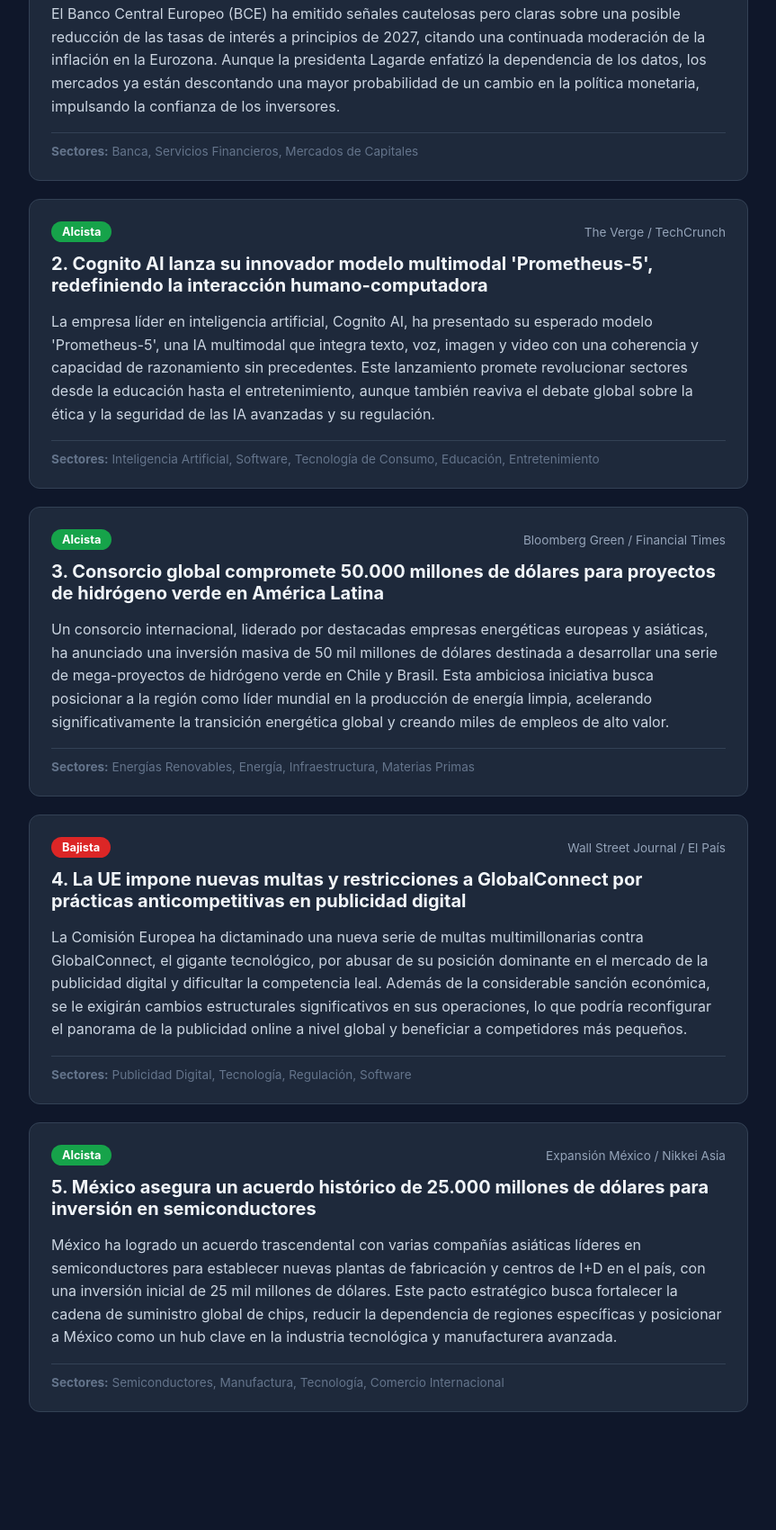
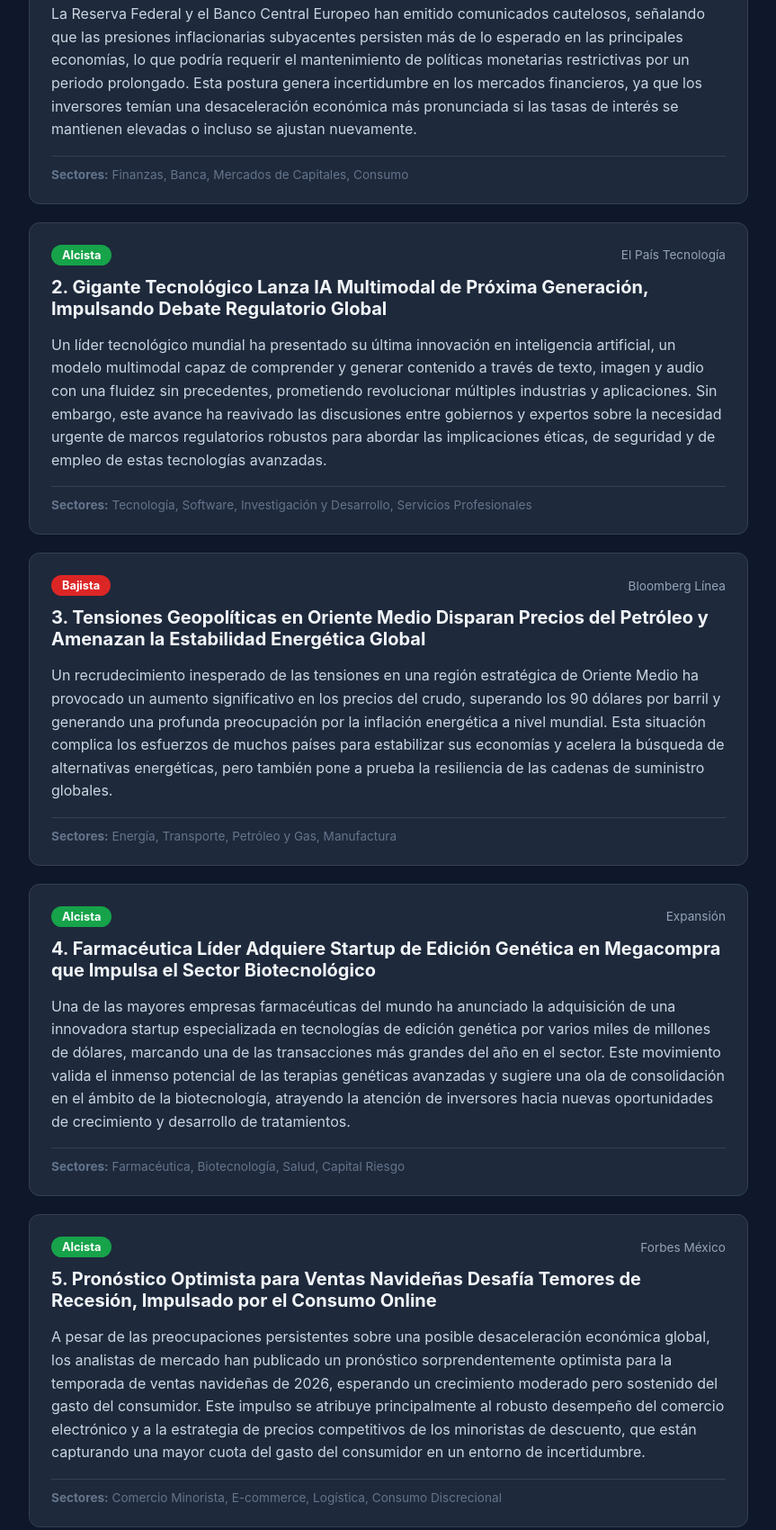
Before and after one commit to Jjjay-p/automatizacion, a plain HTML site: page index.html in a window 1280 px wide. Shown: the part 361-2061 px from the top of the page at 90% size, without its empty margins (208-1071 px from the left). Before the commit the page ends 1990 px from the top, so only its background shows below. Drawn offline with Linux system fonts and the light colour scheme.

Commit message:
Actualización diaria de portal de noticias

```diff
--- a/index.html
+++ b/index.html
@@ -34,7 +34,7 @@
     <div class="container">
         <header>
             <h1>📰 What's Happening Today?</h1>
-            <p class="timestamp">Última actualización: 24/11/2026 19:08 (hs)</p>
+            <p class="timestamp">Última actualización: 25/11/2026 18:14 (hs)</p>
             <button class="btn-update" id="reloadBtn" onclick="dispararActualizacion()">
                 🔄 Actualizar Noticias Ahora
             </button>
@@ -44,61 +44,61 @@
 
         <div class="card">
             <div class="card-header">
-                <span class="badge" style="background-color: #16a34a;">Alcista</span>
-                <span class="source">Reuters / Expansión</span>
+                <span class="badge" style="background-color: #dc2626;">Bajista</span>
+                <span class="source">Financial Times (edición en español)</span>
             </div>
-            <h2>1. El BCE insinúa flexibilización monetaria para inicios de 2027 ante la moderación persistente de la inflación</h2>
-            <p class="summary">El Banco Central Europeo (BCE) ha emitido señales cautelosas pero claras sobre una posible reducción de las tasas de interés a principios de 2027, citando una continuada moderación de la inflación en la Eurozona. Aunque la presidenta Lagarde enfatizó la dependencia de los datos, los mercados ya están descontando una mayor probabilidad de un cambio en la política monetaria, impulsando la confianza de los inversores.</p>
+            <h2>1. Bancos Centrales Globales Advierten de Inflación Persistente y Consideran Nuevas Medidas Restrictivas</h2>
+            <p class="summary">La Reserva Federal y el Banco Central Europeo han emitido comunicados cautelosos, señalando que las presiones inflacionarias subyacentes persisten más de lo esperado en las principales economías, lo que podría requerir el mantenimiento de políticas monetarias restrictivas por un periodo prolongado. Esta postura genera incertidumbre en los mercados financieros, ya que los inversores temían una desaceleración económica más pronunciada si las tasas de interés se mantienen elevadas o incluso se ajustan nuevamente.</p>
             <div class="card-footer">
-                <strong>Sectores:</strong> Banca, Servicios Financieros, Mercados de Capitales
+                <strong>Sectores:</strong> Finanzas, Banca, Mercados de Capitales, Consumo
             </div>
         </div>
 
         <div class="card">
             <div class="card-header">
                 <span class="badge" style="background-color: #16a34a;">Alcista</span>
-                <span class="source">The Verge / TechCrunch</span>
+                <span class="source">El País Tecnología</span>
             </div>
-            <h2>2. Cognito AI lanza su innovador modelo multimodal 'Prometheus-5', redefiniendo la interacción humano-computadora</h2>
-            <p class="summary">La empresa líder en inteligencia artificial, Cognito AI, ha presentado su esperado modelo 'Prometheus-5', una IA multimodal que integra texto, voz, imagen y video con una coherencia y capacidad de razonamiento sin precedentes. Este lanzamiento promete revolucionar sectores desde la educación hasta el entretenimiento, aunque también reaviva el debate global sobre la ética y la seguridad de las IA avanzadas y su regulación.</p>
+            <h2>2. Gigante Tecnológico Lanza IA Multimodal de Próxima Generación, Impulsando Debate Regulatorio Global</h2>
+            <p class="summary">Un líder tecnológico mundial ha presentado su última innovación en inteligencia artificial, un modelo multimodal capaz de comprender y generar contenido a través de texto, imagen y audio con una fluidez sin precedentes, prometiendo revolucionar múltiples industrias y aplicaciones. Sin embargo, este avance ha reavivado las discusiones entre gobiernos y expertos sobre la necesidad urgente de marcos regulatorios robustos para abordar las implicaciones éticas, de seguridad y de empleo de estas tecnologías avanzadas.</p>
             <div class="card-footer">
-                <strong>Sectores:</strong> Inteligencia Artificial, Software, Tecnología de Consumo, Educación, Entretenimiento
+                <strong>Sectores:</strong> Tecnología, Software, Investigación y Desarrollo, Servicios Profesionales
+            </div>
+        </div>
+
+        <div class="card">
+            <div class="card-header">
+                <span class="badge" style="background-color: #dc2626;">Bajista</span>
+                <span class="source">Bloomberg Línea</span>
+            </div>
+            <h2>3. Tensiones Geopolíticas en Oriente Medio Disparan Precios del Petróleo y Amenazan la Estabilidad Energética Global</h2>
+            <p class="summary">Un recrudecimiento inesperado de las tensiones en una región estratégica de Oriente Medio ha provocado un aumento significativo en los precios del crudo, superando los 90 dólares por barril y generando una profunda preocupación por la inflación energética a nivel mundial. Esta situación complica los esfuerzos de muchos países para estabilizar sus economías y acelera la búsqueda de alternativas energéticas, pero también pone a prueba la resiliencia de las cadenas de suministro globales.</p>
+            <div class="card-footer">
+                <strong>Sectores:</strong> Energía, Transporte, Petróleo y Gas, Manufactura
             </div>
         </div>
 
         <div class="card">
             <div class="card-header">
                 <span class="badge" style="background-color: #16a34a;">Alcista</span>
-                <span class="source">Bloomberg Green / Financial Times</span>
+                <span class="source">Expansión</span>
             </div>
-            <h2>3. Consorcio global compromete 50.000 millones de dólares para proyectos de hidrógeno verde en América Latina</h2>
-            <p class="summary">Un consorcio internacional, liderado por destacadas empresas energéticas europeas y asiáticas, ha anunciado una inversión masiva de 50 mil millones de dólares destinada a desarrollar una serie de mega-proyectos de hidrógeno verde en Chile y Brasil. Esta ambiciosa iniciativa busca posicionar a la región como líder mundial en la producción de energía limpia, acelerando significativamente la transición energética global y creando miles de empleos de alto valor.</p>
+            <h2>4. Farmacéutica Líder Adquiere Startup de Edición Genética en Megacompra que Impulsa el Sector Biotecnológico</h2>
+            <p class="summary">Una de las mayores empresas farmacéuticas del mundo ha anunciado la adquisición de una innovadora startup especializada en tecnologías de edición genética por varios miles de millones de dólares, marcando una de las transacciones más grandes del año en el sector. Este movimiento valida el inmenso potencial de las terapias genéticas avanzadas y sugiere una ola de consolidación en el ámbito de la biotecnología, atrayendo la atención de inversores hacia nuevas oportunidades de crecimiento y desarrollo de tratamientos.</p>
             <div class="card-footer">
-                <strong>Sectores:</strong> Energías Renovables, Energía, Infraestructura, Materias Primas
-            </div>
-        </div>
-
-        <div class="card">
-            <div class="card-header">
-                <span class="badge" style="background-color: #dc2626;">Bajista</span>
-                <span class="source">Wall Street Journal / El País</span>
-            </div>
-            <h2>4. La UE impone nuevas multas y restricciones a GlobalConnect por prácticas anticompetitivas en publicidad digital</h2>
-            <p class="summary">La Comisión Europea ha dictaminado una nueva serie de multas multimillonarias contra GlobalConnect, el gigante tecnológico, por abusar de su posición dominante en el mercado de la publicidad digital y dificultar la competencia leal. Además de la considerable sanción económica, se le exigirán cambios estructurales significativos en sus operaciones, lo que podría reconfigurar el panorama de la publicidad online a nivel global y beneficiar a competidores más pequeños.</p>
-            <div class="card-footer">
-                <strong>Sectores:</strong> Publicidad Digital, Tecnología, Regulación, Software
+                <strong>Sectores:</strong> Farmacéutica, Biotecnología, Salud, Capital Riesgo
             </div>
         </div>
 
         <div class="card">
             <div class="card-header">
                 <span class="badge" style="background-color: #16a34a;">Alcista</span>
-                <span class="source">Expansión México / Nikkei Asia</span>
+                <span class="source">Forbes México</span>
             </div>
-            <h2>5. México asegura un acuerdo histórico de 25.000 millones de dólares para inversión en semiconductores</h2>
-            <p class="summary">México ha logrado un acuerdo trascendental con varias compañías asiáticas líderes en semiconductores para establecer nuevas plantas de fabricación y centros de I+D en el país, con una inversión inicial de 25 mil millones de dólares. Este pacto estratégico busca fortalecer la cadena de suministro global de chips, reducir la dependencia de regiones específicas y posicionar a México como un hub clave en la industria tecnológica y manufacturera avanzada.</p>
+            <h2>5. Pronóstico Optimista para Ventas Navideñas Desafía Temores de Recesión, Impulsado por el Consumo Online</h2>
+            <p class="summary">A pesar de las preocupaciones persistentes sobre una posible desaceleración económica global, los analistas de mercado han publicado un pronóstico sorprendentemente optimista para la temporada de ventas navideñas de 2026, esperando un crecimiento moderado pero sostenido del gasto del consumidor. Este impulso se atribuye principalmente al robusto desempeño del comercio electrónico y a la estrategia de precios competitivos de los minoristas de descuento, que están capturando una mayor cuota del gasto del consumidor en un entorno de incertidumbre.</p>
             <div class="card-footer">
-                <strong>Sectores:</strong> Semiconductores, Manufactura, Tecnología, Comercio Internacional
+                <strong>Sectores:</strong> Comercio Minorista, E-commerce, Logística, Consumo Discrecional
             </div>
         </div>
 
```
